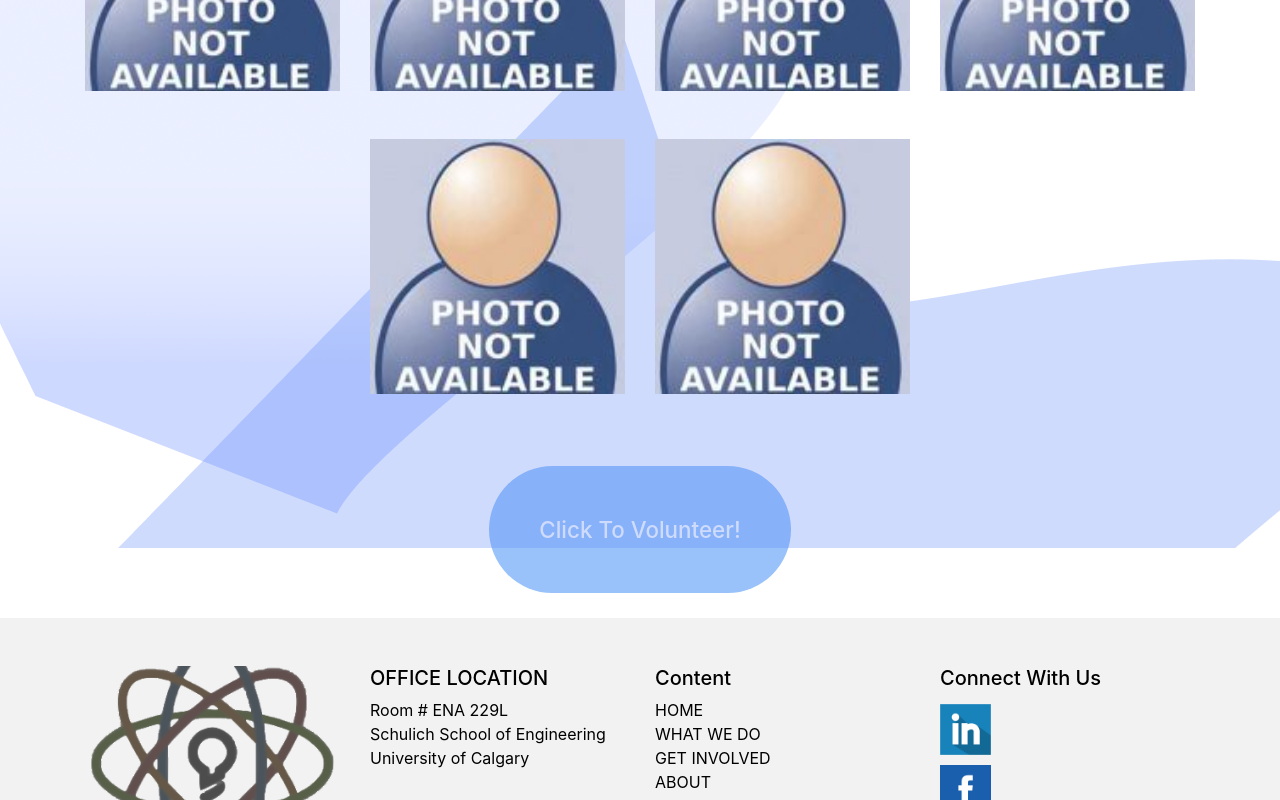
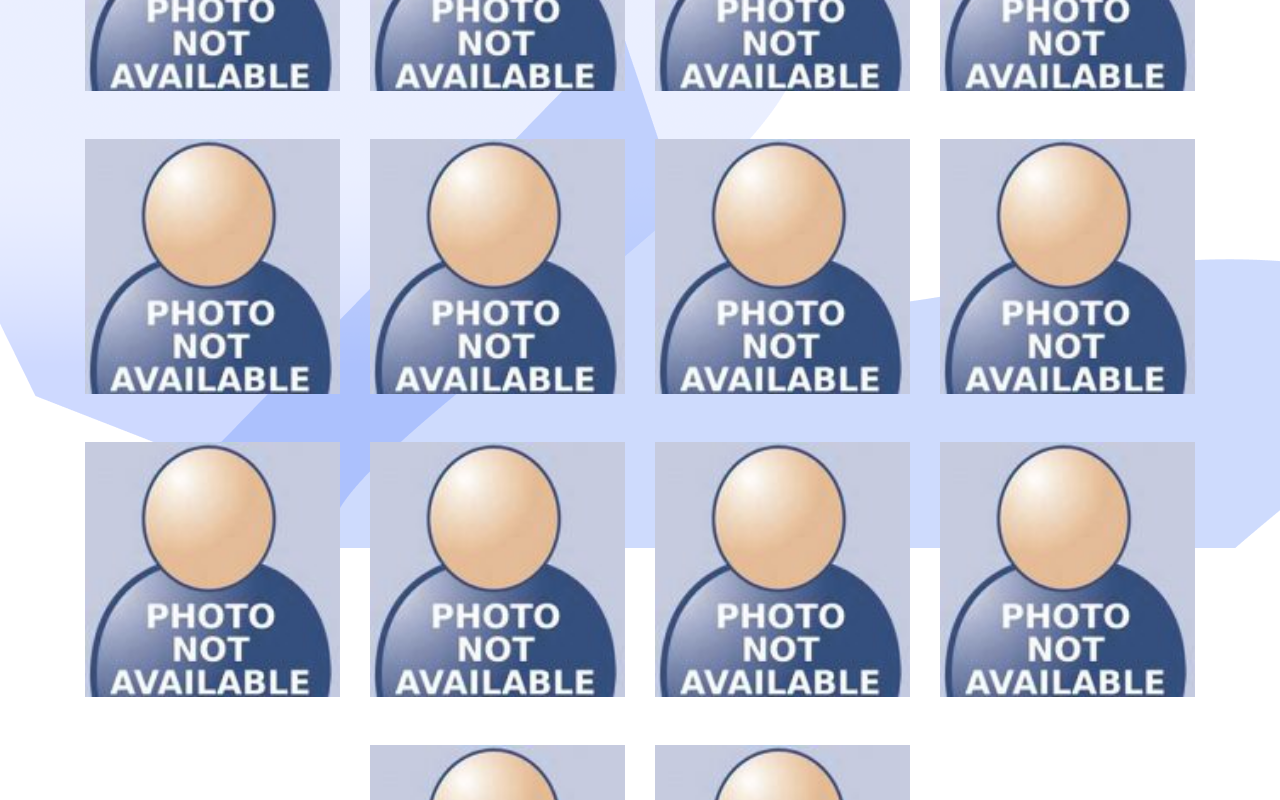
Before and after one commit to MushtabaA/AASEE-Website, a React (Create React App) app in the folder react-bootstrap/: page /volunteers in a window 1280 px wide. Shown: the part 1060-1860 px from the top of the page. Built offline with nearby package versions, Linux system fonts and the light colour scheme.

Commit message:
volunteer page changes

```diff
--- a/react-bootstrap/src/components/Volunteers.jsx
+++ b/react-bootstrap/src/components/Volunteers.jsx
@@ -56,6 +56,32 @@ export default class Volunteers extends Component {
         </div>
 
         <div className="container">
+          <div className="row">
+            <div className="col-md-3 mb-5">
+            <div class="piccontainer"><img class="img-fluid img-L" src="/assets/vn.jpg" alt="volun13" /><div class="overlay"><div class="text">Harsh Sharma, <br/> Web Development</div></div></div>            </div>
+            <div className="col-md-3 mb-5">
+            <div class="piccontainer"><img class="img-fluid img-L" src="/assets/vn.jpg" alt="volun14" /><div class="overlay"><div class="text">Mushtaba Al Yasseen, <br/> Web Development</div></div></div>            </div>
+            <div className="col-md-3 mb-5">
+            <div class="piccontainer"><img class="img-fluid img-L" src="/assets/vn.jpg" alt="volun15" /><div class="overlay"><div class="text">Ahad Ali, <br/> Web Development</div></div></div>            </div>
+            <div className="col-md-3 mb-5">
+            <div class="piccontainer"><img class="img-fluid img-L" src="/assets/vn.jpg" alt="volun16" /><div class="overlay"><div class="text">Abhay Khosla, <br/> Web Development</div></div></div>            </div>
+          </div>
+        </div>
+
+        <div className="container">
+          <div className="row">
+            <div className="col-md-3 mb-5">
+            <div class="piccontainer"><img class="img-fluid img-L" src="/assets/vn.jpg" alt="volun17" /><div class="overlay"><div class="text">Parbir Lehal, <br/> Web Development</div></div></div>            </div>
+            <div className="col-md-3 mb-5">
+            <div class="piccontainer"><img class="img-fluid img-L" src="/assets/vn.jpg" alt="volun18" /><div class="overlay"><div class="text">Aninda Shome, <br/> Web Development</div></div></div>            </div>
+            <div className="col-md-3 mb-5">
+            <div class="piccontainer"><img class="img-fluid img-L" src="/assets/vn.jpg" alt="volun19" /><div class="overlay"><div class="text">Rahat Islam, <br/> Web Development</div></div></div>            </div>
+            <div className="col-md-3 mb-5">
+            <div class="piccontainer"><img class="img-fluid img-L" src="/assets/vn.jpg" alt="volun20" /><div class="overlay"><div class="text">Raiyan Kabir, <br/> Web Development</div></div></div>            </div>
+          </div>
+        </div>
+
+        <div className="container">
           <div className="row pb-5">
             <div className="col-md-3 mb-5"></div>
             <div className="col-md-3 mb-5">
```
